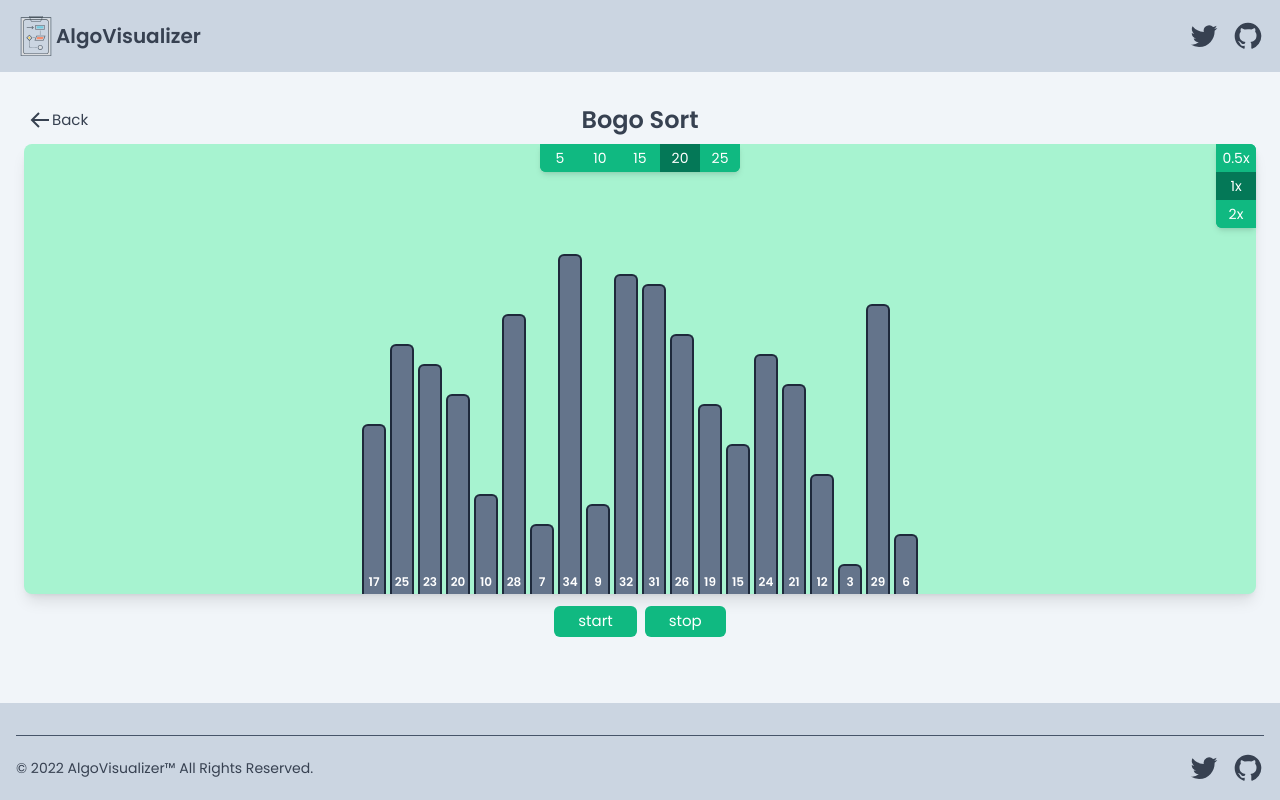
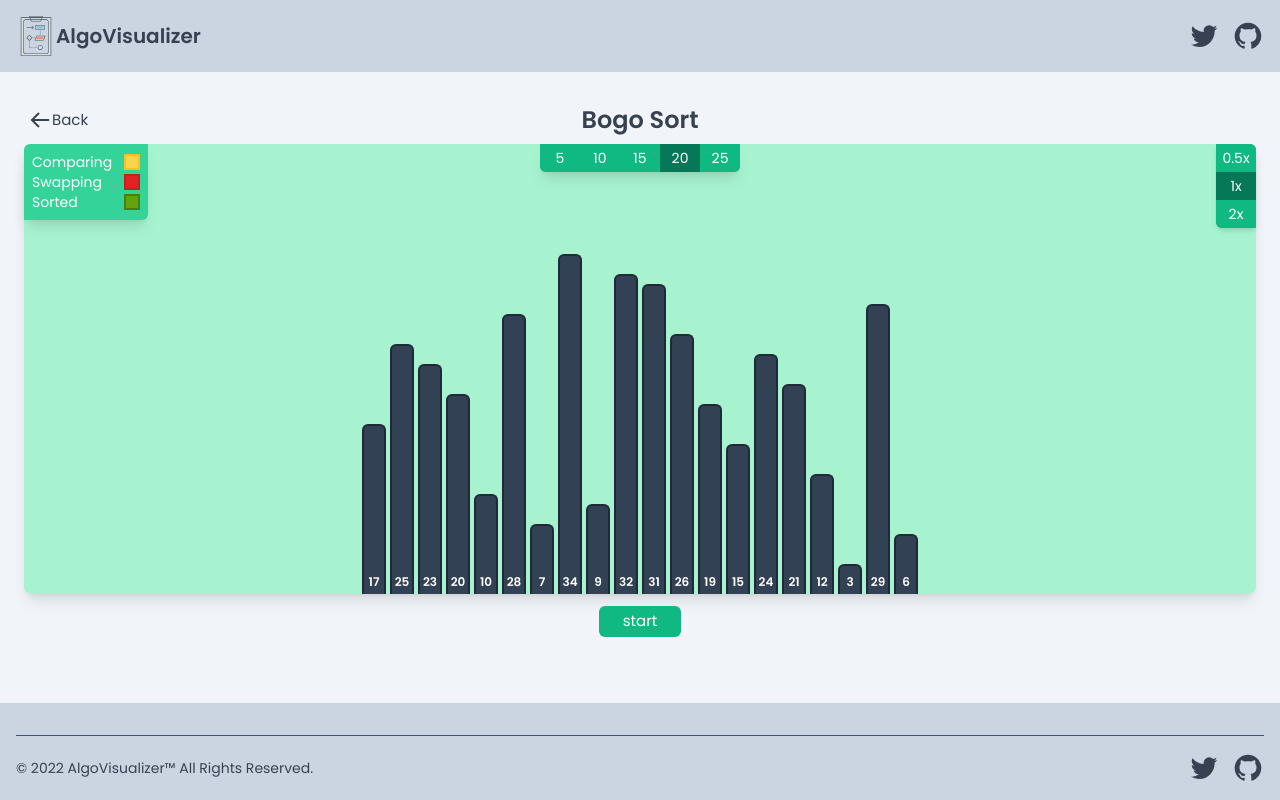
Before and after one commit to SinfulHymn/Algo-Visualizer, a React (Vite) app: page /Sorting/Bogo-Sort in a window 1280 px wide. Built offline with nearby package versions, Linux system fonts and the light colour scheme.

Commit message:
buttons and legend idk

```diff
--- a/src/components/SortingVisualizer.tsx
+++ b/src/components/SortingVisualizer.tsx
@@ -3,7 +3,7 @@ import { SetSortingAlgorithms, SortingAlgorithms } from "context/SortingEnum";
 import { useEffect, useState } from "react";
 import bubbleSort from "algorithms/sorting/bubbleSort";
 import insertionSort from "algorithms/sorting/insertionSort";
-import {mergeSort, merge} from "algorithms/sorting/mergeSort";
+import { mergeSort, merge } from "algorithms/sorting/mergeSort";
 import quickSort from "algorithms/sorting/quickSort";
 
 type Props = {
@@ -12,7 +12,7 @@ type Props = {
 
 
 
-export enum State{
+export enum State {
     COMPARE = "COMPARE",
     SWAP = "SWAP",
     SORTED = "SORTED",
@@ -25,7 +25,7 @@ export enum State{
 const buttons = [5, 10, 15, 20, 25];
 const defaultButton = buttons[3];
 
-const speedButtons  = [0.5,1,2]
+const speedButtons = [0.5, 1, 2]
 const defaultSpeed = speedButtons[1];
 
 
@@ -44,6 +44,7 @@ function SortingVisualizer({ type }: Props) {
     const [swap, setSwap] = useState<number[]>([]);
     const [sorted, setSorted] = useState<number[]>([]);
     const [timeoutarray, setTimeoutarray] = useState<[]>([]);
+    const [isRunning, setIsRunning] = useState<boolean>(false);
     //    console.log('animations', animations);
 
     // console.log('speed', speed);
@@ -54,9 +55,9 @@ function SortingVisualizer({ type }: Props) {
 
     function generateArray(size: number, min: number = 3, max: number = 35) {
         const array: number[] = [];
-        while(array.length < size) {
+        while (array.length < size) {
             const random = Math.floor(Math.random() * (max - min + 1)) + min;
-            if(!array.includes(random)) {
+            if (!array.includes(random)) {
                 array.push(random);
             }
         }
@@ -77,18 +78,18 @@ function SortingVisualizer({ type }: Props) {
 
     function animationIteration(animations: any[]) {
         const length = animations.length;
-
-        for(let i = 0; i < length; i++) {
+        setTimeout(() => {
+        for (let i = 0; i < length; i++) {
             let timeout = window.setTimeout(() => {
                 console.log(timeout);
                 setSwap([])
 
                 const { state, index1, index2 } = animations[i];
                 console.log(state, index1, index2);
-            if(state === State.COMPARE) {
+                if (state === State.COMPARE) {
                     setCompare([index1, index2]);
                 }
-            if(state === State.SWAP) {
+                if (state === State.SWAP) {
                     setSwap([index1, index2]);
                     const arrayCopy = array
                     const temp = arrayCopy[index1];
@@ -97,28 +98,30 @@ function SortingVisualizer({ type }: Props) {
                     setArray(arrayCopy);
                     setCompare([]);
                 }
-            if(state === State.SORTED) {
+                if (state === State.SORTED) {
                     setSorted([...sorted, index1]);
                     setCompare([]);
                 }
                 // setCompare([]);
-        }, i * (200 / speed));
+            }, i * (300 / speed));
         }
 
-
+        setIsRunning(false);
+        }, 6000);
     }
 
 
 
-    function handleStart(){
+    function handleStart() {
         console.log('start');
         setTimeoutarray([]);
+        setIsRunning(true);
         setUnmodifiedArray(array);
         animationIteration(animations);
 
     }
 
-    function handleStop(){
+    function handleStop() {
         console.log('stop');
         clearTimeout();
         setAnimations([]);
@@ -129,27 +132,27 @@ function SortingVisualizer({ type }: Props) {
     // conditionall render the color of the if the indexx is in = state compare index
     // if type is swap add array of the indexes in the state ex [3,4]
     // then manipulate the original array swap [3] with [4] // make sure to rewrite bubble to take a copy of the array to not modify it
-    function bubbleSort(array: number[]){
+    function bubbleSort(array: number[]) {
         const animations = [];
         const sorted = []
         const length = array.length;
-        for(let i = 0; i < length; i++) {
-            for(let j = 0; j < length -i - 1; j++) {
+        for (let i = 0; i < length; i++) {
+            for (let j = 0; j < length - i - 1; j++) {
                 animations.push({
                     state: State.COMPARE,
                     index1: j,
                     value1: array[j],
                     index2: j + 1,
-                    value2: array[j+1]
+                    value2: array[j + 1]
 
                 });
-                if(array[j] > array[j + 1]) {
+                if (array[j] > array[j + 1]) {
                     animations.push({
                         state: State.SWAP,
                         index1: j,
                         value1: array[j],
                         index2: j + 1,
-                        value2: array[j+1]
+                        value2: array[j + 1]
                     });
                     [array[j], array[j + 1]] = [array[j + 1], array[j]];
                 }
@@ -181,8 +184,23 @@ function SortingVisualizer({ type }: Props) {
 
             <div className="w-full h-[450px] mx-auto bg-emerald-200 dark:bg-gray-500 flex justify-center transition-colors items-end rounded-lg shadow-lg overflow-hidden">
 
+                {/* map */}
+                <div className="text-white py-2 px-2 text-sm absolute flex flex-col rounded-tl-md rounded-br-md  top-0 left-0 bg-emerald-400 shadow-lg">
+                    <div className="flex items-center">
+                    <div className="grow">Comparing</div> <div className="ml-3 w-4 h-4 border-2 bg-amber-300 border-amber-400"></div>
+                    </div>
+                    <div className="flex items-center">
+                    <div className="grow">Swapping</div> <div className="ml-3 w-4 h-4 border-2 bg-red-600 border-red-700"></div>
+                    </div>
+                    <div className="flex items-center">
+                        <div className="grow">Sorted</div> <div className="ml-3 w-4 h-4 border-2 bg-lime-600 border-lime-700"></div>
+                    </div>
+
+                </div>
+
+
                 {/* button array controll */}
-            <div className="absolute flex justify-center  rounded-b-md top-0 shadow-md bg-emerald-500 overflow-hidden ">
+                <div className="absolute flex justify-center  rounded-b-md top-0 shadow-lg bg-emerald-500 overflow-hidden ">
                     {buttons.map(button => (
                         <button
                             key={button}
@@ -221,12 +239,14 @@ function SortingVisualizer({ type }: Props) {
                     {array.map((value, index) => (
                         <>
                             <div
-                        style={ { height: `${value*10}px` } }
+                                style={{ height: `${value * 10}px` }}
                                 key={index}
-                        className={classNames("pb-1 w-4 sm:w-6  border-2 border-b-0 font-semibold text-center bg-slate-500 border-slate-800  mx-0.5 transition-all rounded-t-md text-white flex justify-center items-end text-xs ", {
-                            " bg-amber-500 border-amber-600 dark:bg-gray-500": index === compare[0] || index === compare[1],
+                                className={classNames("pb-1 w-4 sm:w-6  border-2 border-b-0 font-semibold text-center   mx-0.5 transition-colors rounded-t-md text-white flex justify-center items-end text-xs ", {
+                                    // not compare or swap or sorted
+                                    "bg-slate-700 border-gray-800": !compare.includes(index) && !swap.includes(index) && !sorted.includes(index),
+                                    " bg-amber-300 border-amber-400 dark:bg-gray-500": index === compare[0] || index === compare[1],
                                     "bg-red-600 border-red-700 dark:bg-gray-500": index === swap[0] || index === swap[1],
-                            "bg-green-600 border-green-700 dark:bg-gray-500": sorted.includes(index),
+                                    "bg-lime-600 border-lime-700 dark:bg-gray-500": sorted.includes(index),
                                     // function that iterates the animations
                                     // state taht
                                     // set currentIteration
@@ -234,8 +254,6 @@ function SortingVisualizer({ type }: Props) {
                                     // { state.compare, index1: 0 index2: 1}
                                     // css orange : array in index 1 && index 2
                                     //
-
-
                                 })}
 
                             >
@@ -249,13 +267,17 @@ function SortingVisualizer({ type }: Props) {
 
             </div>
             <div className="flex justify-center my-3 ">
-
-        <button className="bg-emerald-500 hover:bg-emerald-700 text-white  font-normal rounded-md px-6 py-1 mx-1" onClick={()=> handleStart()}>
+                {!isRunning ? (
+                    <button className="bg-emerald-500 hover:bg-emerald-700 text-white  font-normal rounded-md px-6 py-1 mx-1" onClick={() => handleStart()}>
                         start
                     </button>
-        <button className="bg-emerald-500 hover:bg-emerald-700 text-white  font-normal rounded-md px-6 py-1 mx-1" onClick={()=> handleStop()}>
+
+                ) : (
+                    <button className="bg-red-500 hover:bg-red-700 text-white  font-normal rounded-md px-6 py-1 mx-1" onClick={() => handleStop()}>
                         stop
                     </button>
+                )}
+
             </div>
         </div>
 
```
Lines whose indentation alone changed are shown as unchanged.
